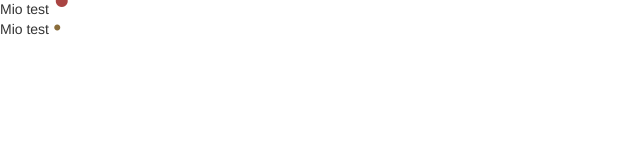
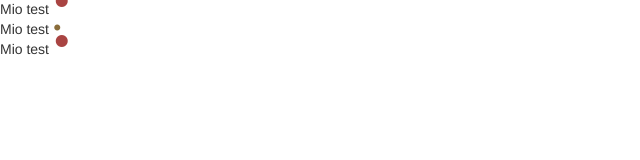
Before and after one commit to gitfer/InheritanceCss, a website: page index.html in a window 1280 px wide. Shown: the full height of the page, 0-640 px from the left. Drawn offline with Linux system fonts and the light colour scheme.

Commit message:
Secondo required symbol

```diff
--- a/index.html
+++ b/index.html
@@ -19,5 +19,8 @@
 <div >
 Mio test <span class="arx-warning-symbol"></span>
 </div>
+<div >
+Mio test <span class="arx-required-symbol"></span>
+</div>
 </body>
 </html>
```
